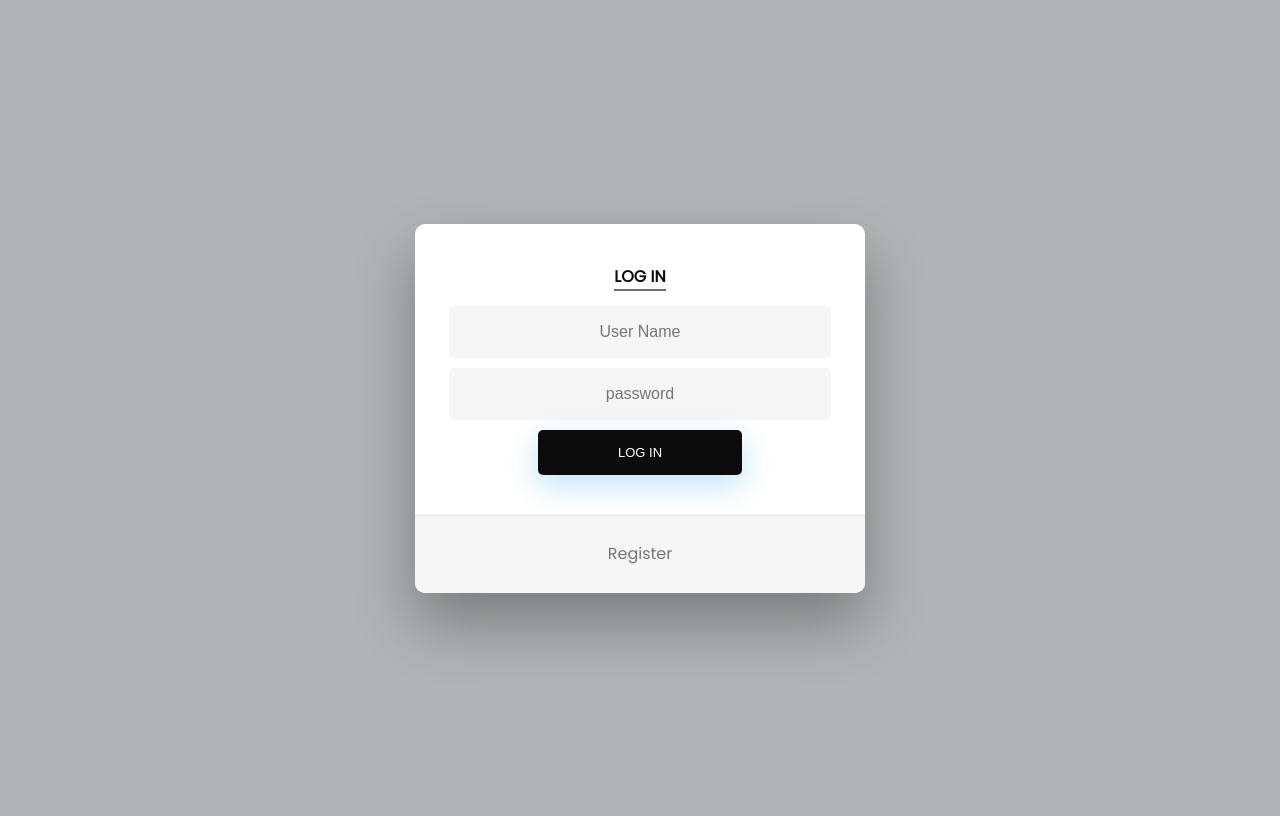
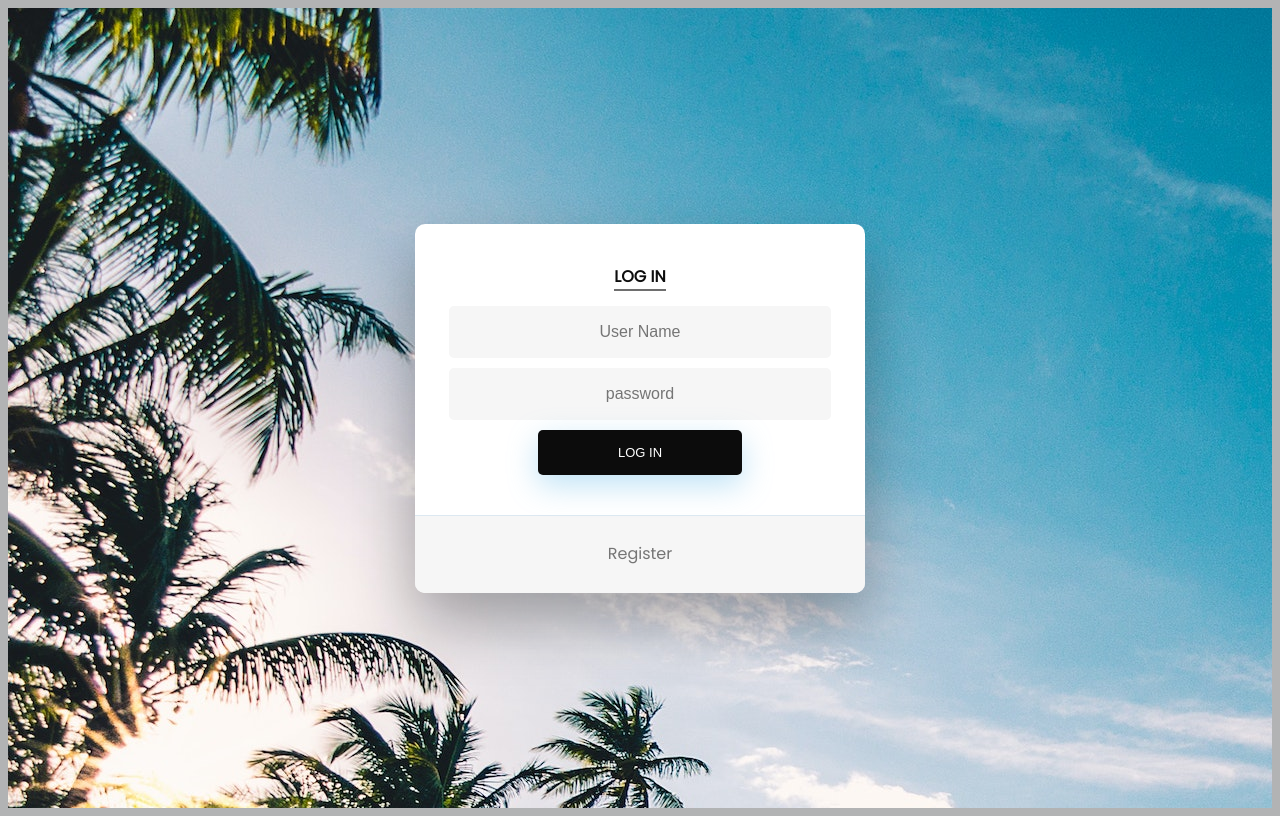
Before and after one commit to nimrodbenari/Eilon_Tim_Nimrod, a website: page public/login.html in a window 1280 px wide. Drawn offline with Linux system fonts and the light colour scheme.

Commit message:
picture back

```diff
--- a/public/loginCSS.css
+++ b/public/loginCSS.css
@@ -9,6 +9,7 @@ html {
 body {
   font-family: "Poppins", sans-serif;
   height: 100vh;
+  background-image: url("./css_img/backround.jpg");
 }
 
 a {
--- /dev/null
+++ b/public/mystyle.css
@@ -0,0 +1,3 @@
+body {
+    background-image: url("./css_img/backround.jpg");
+}
```
Also changed, not shown: public/index.html (+0 -7 lines), public/css_img/backround.jpg (added).
